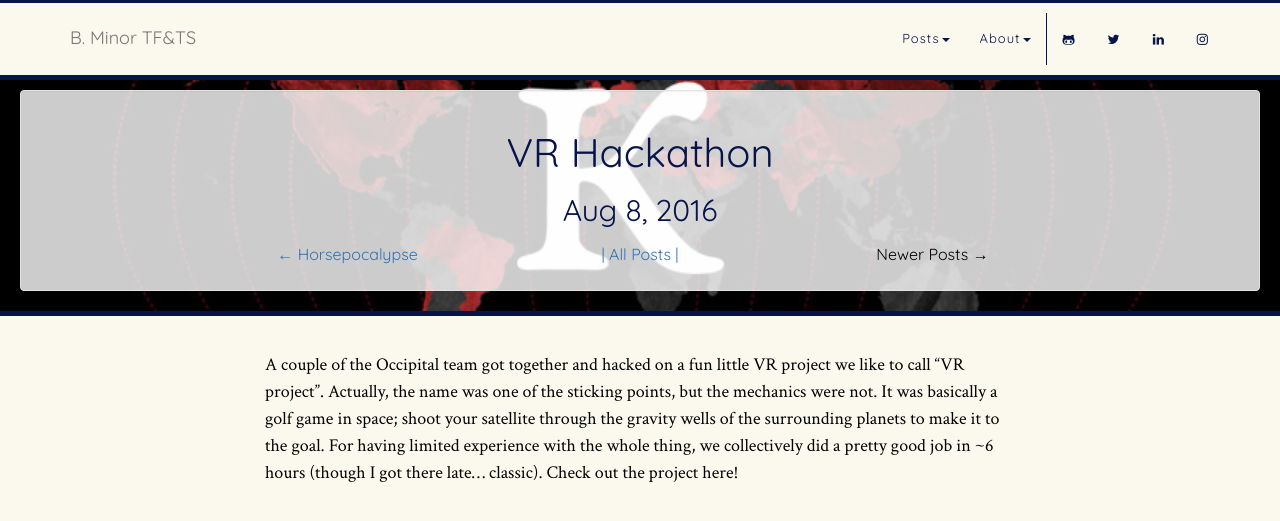
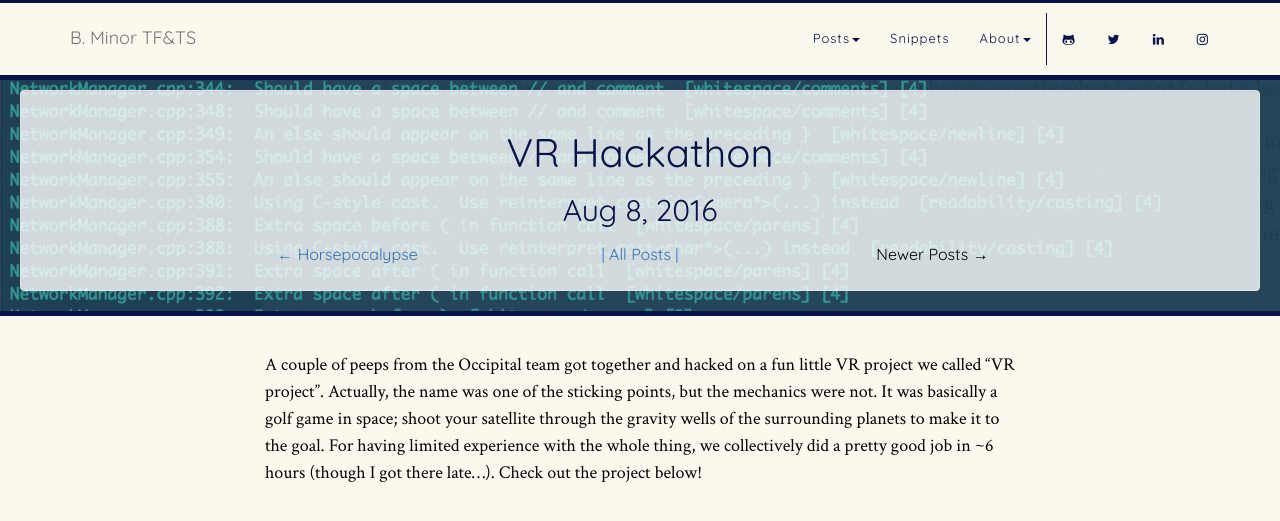
Before and after one commit to bminortx/bminortx.github.io, a Jekyll site: the page built from _posts/2016-07-20-VR-Hackathon.md, in a window 1280 px wide and 978 px high, cut to the strip 0-522 px from the top of the window. Built offline with Jekyll 4.4.1, drawn with Linux system fonts in a browser that asks for light colours; nearby versions of some CDN libraries; comment, search, counter and statistics services are not loaded.

Commit message:
Fixed snippet page wrt index page (don't double count posts)

```diff
--- a/_includes/bootstrap_header.html
+++ b/_includes/bootstrap_header.html
@@ -27,6 +27,7 @@
                 <a href="{{url}}/index.html#Posts"
                    class="page-scroll">All Posts</a>
               </li>
+              <li class="divider"></li>
               {% for post in site.posts limit:3 %}
               <li>
                 <a class="post-link"
@@ -34,12 +35,11 @@
                   - {{ post.title }}</a>
               </li>
               {% endfor %}
-              <li class="divider"></li>
-              <li>
-                <a href="{{url}}/snippets/index.html"
-                   class="page-scroll">Snippets</a>
-              </li>
             </ul>
+          </li>
+          <li>
+            <a href="{{url}}/snippets/index.html"
+               class="page-scroll">Snippets</a>
           </li>
           <li class="dropdown">
             <a class="dropdown-toggle" data-toggle="dropdown" href="#">
--- a/_posts/2016-07-20-VR-Hackathon.md
+++ b/_posts/2016-07-20-VR-Hackathon.md
@@ -2,13 +2,13 @@
 layout: post
 title:  "VR Hackathon"
 date:   2016-08-08 9:39:00
-image: "images/kairos.jpg"
+image: "images/whitespace.png"
 category: "snippet"
 permalink: /snippets/VR-Hackathon
 preview: "Hacking for space rocks"
 ---
 
-A couple of the Occipital team got together and hacked on a fun little VR project we like to call "VR project". Actually, the name was one of the sticking points, but the mechanics were not. It was basically a golf game in space; shoot your satellite through the gravity wells of the surrounding planets to make it to the goal. For having limited experience with the whole thing, we collectively did a pretty good job in ~6 hours (though I got there late... classic). Check out the project here!
+A couple of peeps from the Occipital team got together and hacked on a fun little VR project we called "VR project". Actually, the name was one of the sticking points, but the mechanics were not. It was basically a golf game in space; shoot your satellite through the gravity wells of the surrounding planets to make it to the goal. For having limited experience with the whole thing, we collectively did a pretty good job in ~6 hours (though I got there late...). Check out the project below!
 
 <div class="video">
 <figure>
```
Also changed, not shown: index.html (+23 -2 lines).
